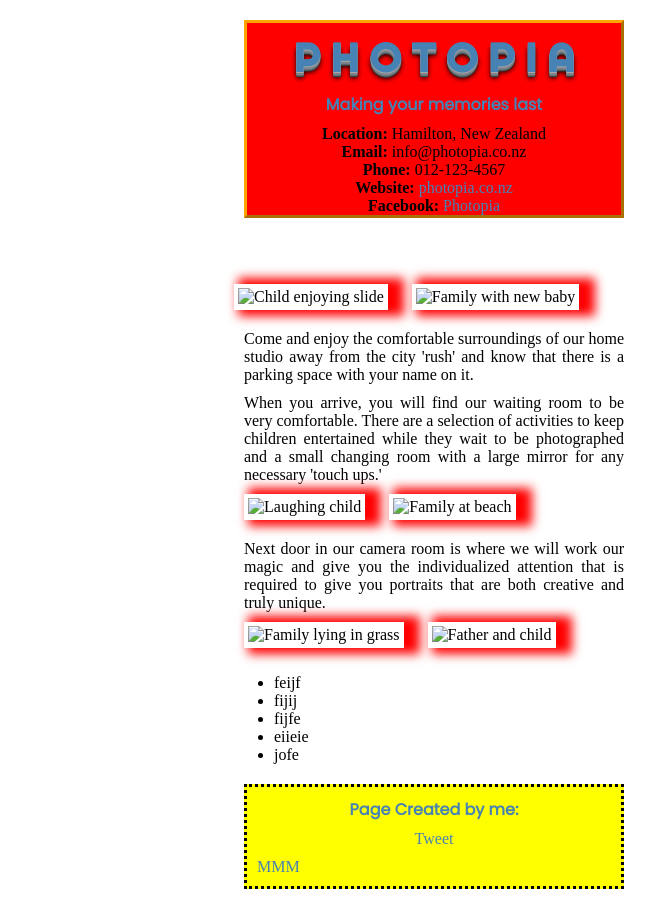
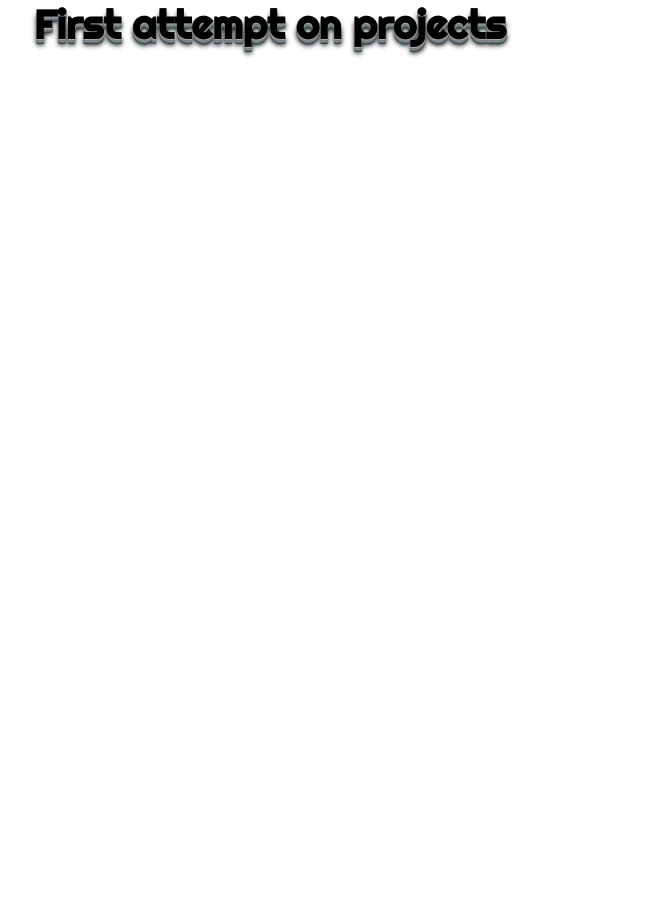
Before and after one commit to trofd888/September-2023-exhibit, a plain HTML site: page Index.html in a window 1280 px wide. Shown: the whole page, without its empty margins (206-861 px from the left). After the commit the page ends 800 px from the top, so only its background shows below. Drawn offline with Linux system fonts and the light colour scheme.

Commit message:
Title created

```diff
--- a/Index.html
+++ b/Index.html
@@ -1,115 +1,25 @@
-<!doctype html>
-<title>P H O T O P I A</title>
+<!DOCTYPE html>
+<title>First attempt for project on exhibition</title>
 <meta name="viewport" content="width=device-width">
 <link href="https://fonts.googleapis.com/css2?family=Righteous&display=swap" rel="stylesheet">
 <link href="https://fonts.googleapis.com/css2?family=Poppins&display=swap" rel="stylesheet">
-
 <style>
     html {
       background: aliceBlue
-  font: normal 15px Poppins, sans-serif;
+      font normal 15px Poppins, sans-serif;
     }
 
     body {
-  width: 400px;
+      width: 800px;
       margin: 0 auto 0 auto;
     }
-h1,
-h3 {
-  color: steelBlue;
-}
-
     h1 {
   font: bold 40px Righteous, cursive;
-  margin: 10px;
+  margin: 0px;
   text-shadow: 0px 1px 0px darkGray, 0px 2px 0px gray, 0px 3px 0px lightslategray, 0px 4px 0px dimGray, 0px 5px 0px darkslategray, 0px 6px 5px black;
 }
 
-h3 {
-  font: bold 16px Poppins, sans-serif;
-  margin: 10px 10px 8px 10px;
-}
-
-a {
-  color: steelBlue;
-  text-decoration: none;
-}
-
-a:hover {
-  color: dodgerBlue;
-  text-decoration: underline;
-}
-
-a:visited {
-  color: darkRed;
-}
-
-img {
-  border: 4px solid white;
-  box-shadow: 10px 0 10px 6px red;
-  height: 230px;
-  margin: 10px 20px 10px 0px;
-}
-
-header {
-  text-align: center;
-  background-color: red;
-  border-color: orange;
-  border-style: outset;
-  margin: 20px 10px 20px 10px;
-}
-footer {
-  text-align: center;
-  background-color: yellow;
-  border-color: black;
-  border-style: dotted;
-  margin: 20px 10px 20px 10px;
-}
-p {
-  text-align: justify;
-  margin: 10px;
-}
-
-ul {
-  list-style-image: url(/images/icons/icon5.png);
-}
 </style>
 <header>
-<h1>P H O T O P I A</h1>
-<h3>Making your memories last</h3>
-<strong>Location:</strong> Hamilton, New Zealand<br>
-<strong>Email:</strong> info@photopia.co.nz<br>
-<strong>Phone:</strong> 012-123-4567<br>
-<strong>Website:</strong> <a target="_blank" href="http://photopia.co.nz">photopia.co.nz</a><br>
-<strong>Facebook:</strong> <a target="_blank" href="http://facebook.com/codeavengers">Photopia</a>
+    <h1>First attempt on projects</h1>
 </header>
-<section>
-<br><br>
-<img src="/images/photo8.jpg" alt="Child enjoying slide">
-<img src="/images/photo2.jpg" alt="Family with new baby">
-<p>Come and enjoy the comfortable surroundings of our home studio away from the city 'rush' and know that there is a parking space with your name on it.
-<p>When you arrive, you will find our waiting room to be very comfortable. There are a selection of activities to keep children entertained while they wait to be photographed and a small changing room with a large mirror for any necessary 'touch ups.'
-<br>
-<img src="/images/photo1.jpg" alt="Laughing child">
-<img src="/images/photo3.jpg" alt="Family at beach">
-<p>Next door in our camera room is where we will work our magic and give you the individualized attention that is required to give you portraits that are both creative and truly unique.
-<br>
-<img src="/images/photo10.jpg" alt="Family lying in grass">
-<img src="/images/photo9.jpg" alt="Father and child">
-
-  <ul>
-<li>feijf
-<li>fijij
-<li>fijfe
-<li>eiieie
-<li>jofe
-  </ul>
-  </section>
-<footer>
-<p><h3>Page Created by me:</h3>
-<a href="https://twitter.com/share" class="twitter-share-button" data-via="CodeAvengers"
-data-url="https://codeavengers.com/c/codename/business.html">Tweet</a>
-<script src="/js/twitter.js"></script>
-<br>
-<p><a target="_blank" href="profile.html">MMM</a>
-</footer
```
Lines whose indentation alone changed are shown as unchanged.
